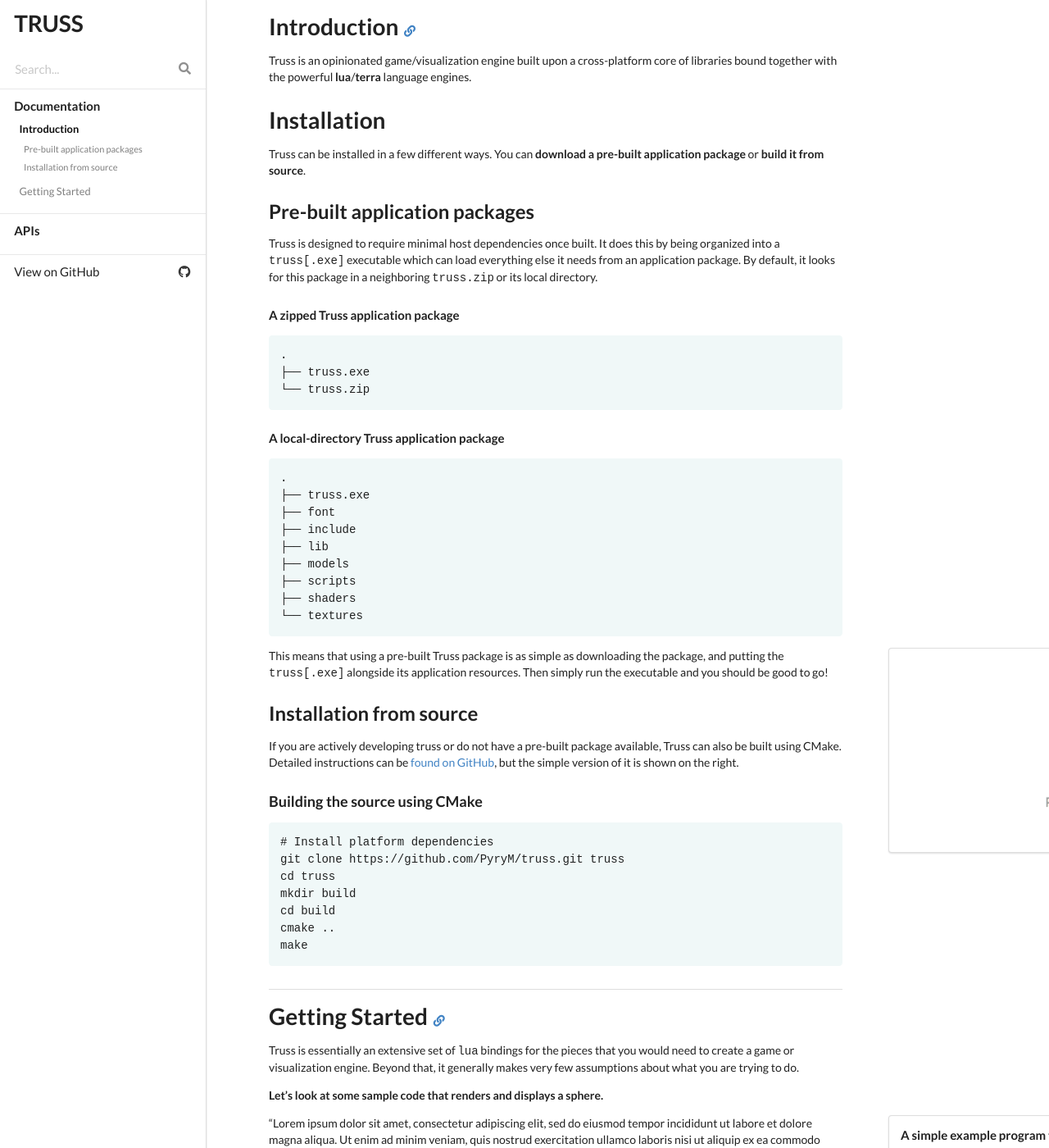
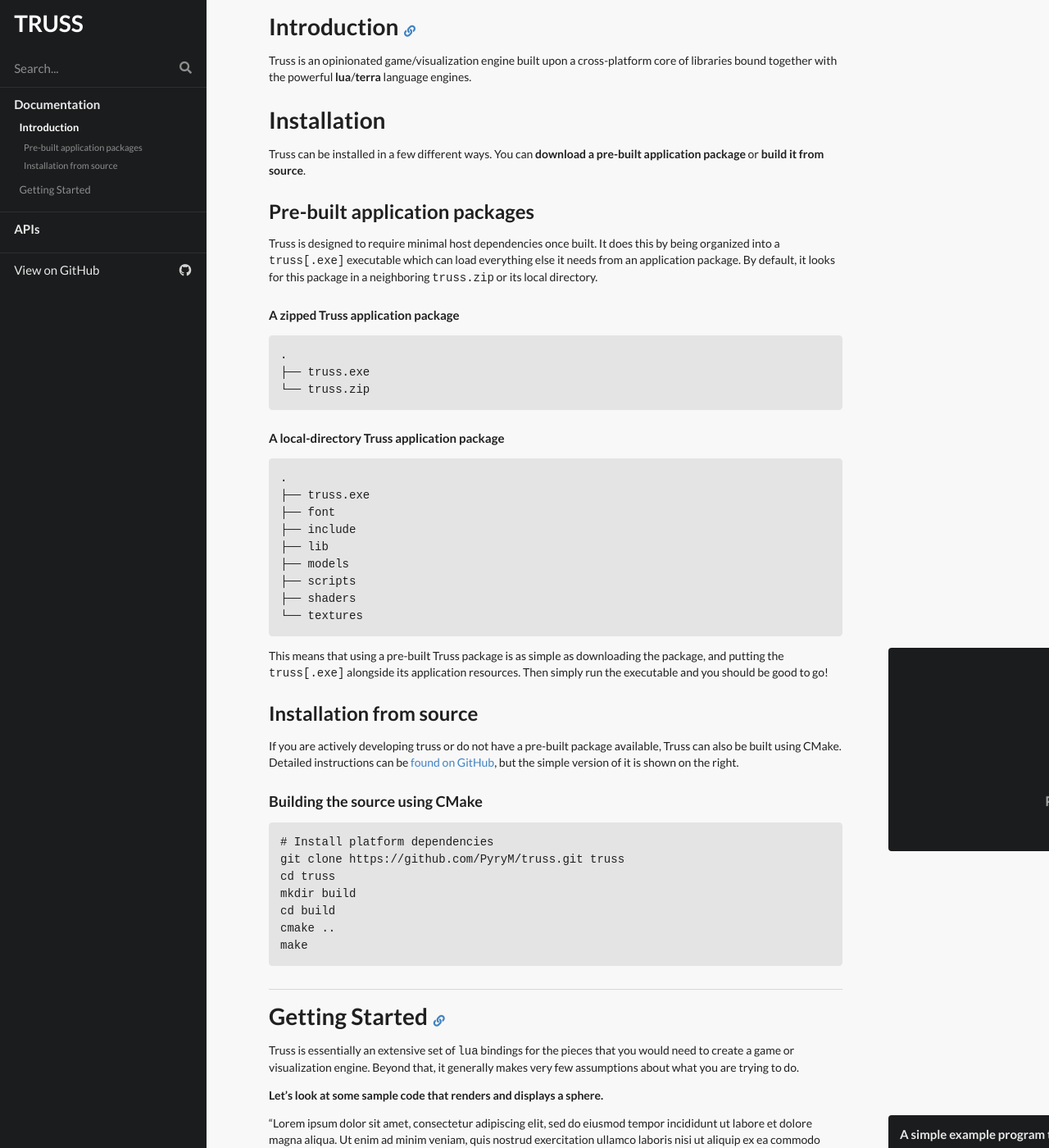
Before and after one commit to PyryM/truss, a Jekyll site: the page built from docs/index.html, in a window 1280 px wide and 1400 px high. Shown: the whole window at 82% size. Built offline with Jekyll 4.4.1, drawn with Linux system fonts in a browser that asks for light colours; nearby versions of some CDN libraries.

Commit message:
Added dark themed styles.

```diff
--- a/docs/_config.yml
+++ b/docs/_config.yml
@@ -13,7 +13,7 @@
 begin_sidebar: |
   <!-- Begin Sidebar -->
   <div class="ui right rail">
-  <div class="ui segment" markdown="1">
+  <div class="ui inverted segment" markdown="1">
   <!-- Begin Sidebar -->
 end_sidebar: |
   <!-- End Sidebar -->
--- a/docs/_includes/sidebar.html
+++ b/docs/_includes/sidebar.html
@@ -1,17 +1,17 @@
-<div class="ui left fixed large vertical menu" id="sidebar">
+<div class="ui left fixed large vertical inverted menu" id="sidebar">
 	<div class="item">
 		<a href="/">
 			<!--<img src="/images/logo.png" height="40" alt="{{ site.title }} logo">-->
-			<h1 class="ui header">TRUSS</h1>
+			<h1 class="ui inverted header">TRUSS</h1>
 		</a>
 	</div>
 
 	<form action="/search/" method="get">
-		<div class="ui category search item">
-			<div class="ui transparent icon input">
-					<input class="prompt" type="text" name="q" id="search-input" placeholder="Search...">
-					<i class="search link icon"></i>
-					<input type="submit" value="Search" style="display: none;">
+		<div class="ui category inverted search item">
+			<div class="ui inverted transparent icon input">
+				<input class="prompt" type="text" name="q" id="search-input" placeholder="Search...">
+				<i class="search link inverted icon"></i>
+				<input type="submit" value="Search" style="display: none;">
 			</div>
 		</div>
 	</form>
--- a/docs/css/style.scss
+++ b/docs/css/style.scss
@@ -9,10 +9,14 @@
   border-radius: $radius;
 }
 
+body {
+  background-color: #f8f8f8;
+}
+
 .highlight pre {
   @include border-radius(0.3em);
   padding: 1em;
-  background-color: #f0f8f8;
+  background-color: #e4e4e4;
 }
 
 .ui.right.rail {
```
